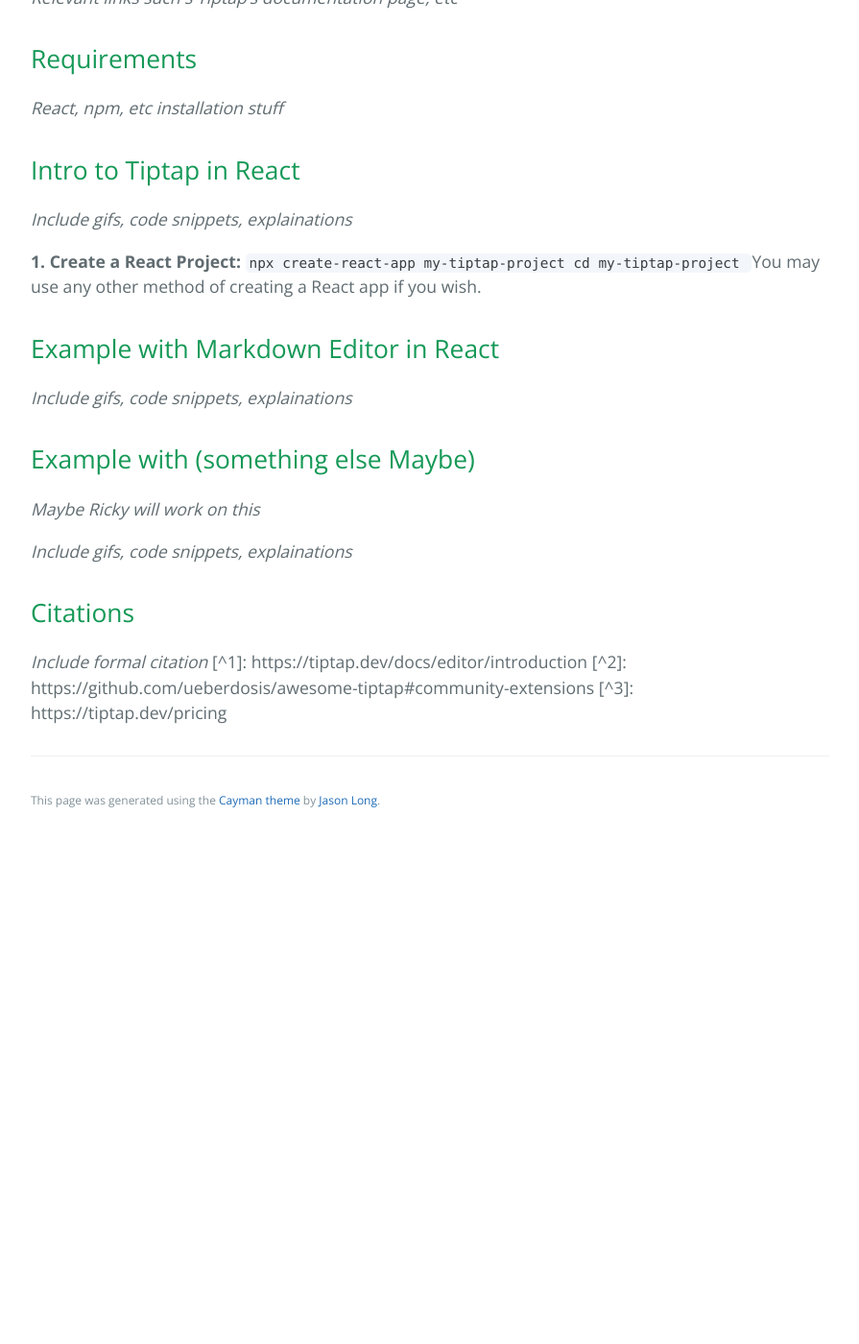
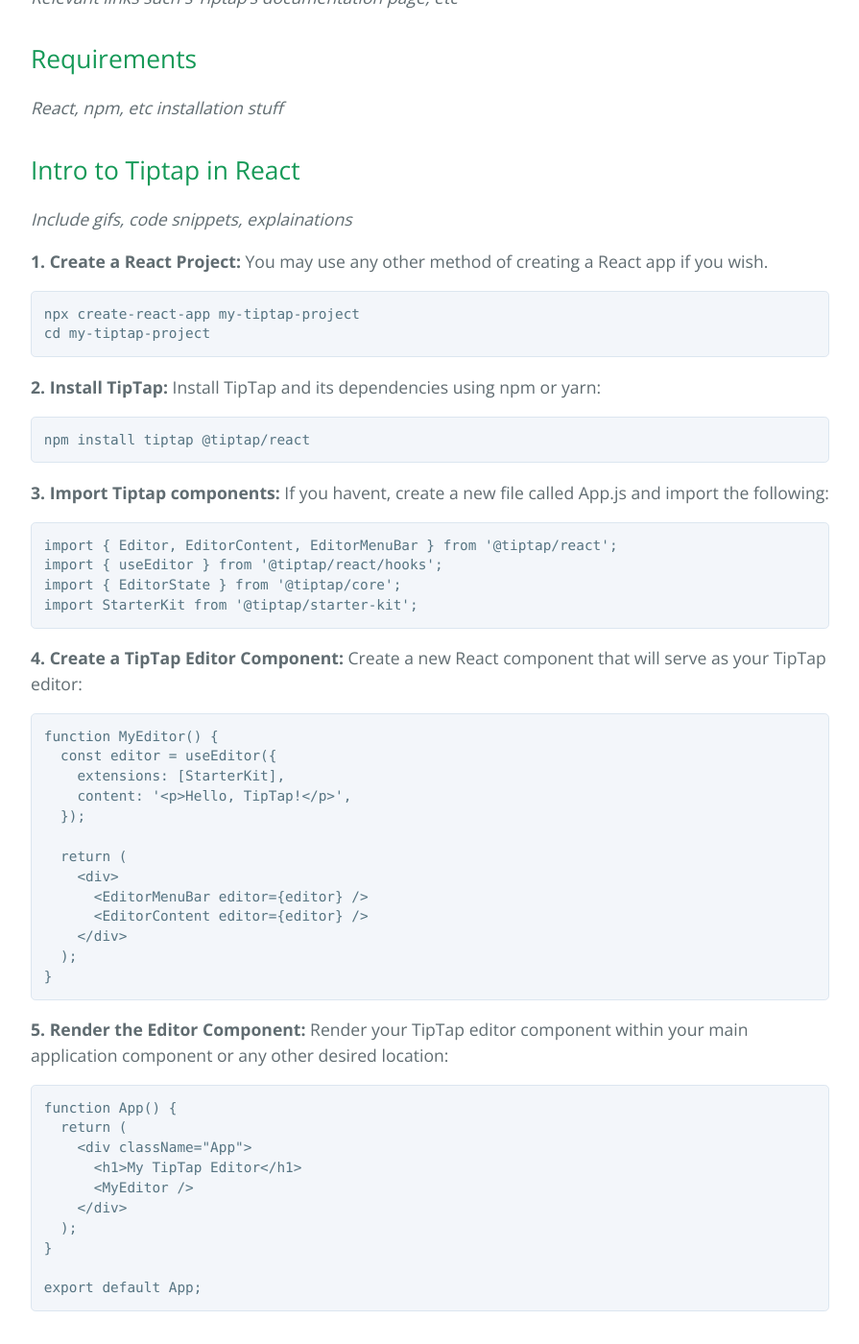
Before and after one commit to learning-software-engineering/learning-software-engineering.github.io, a Jekyll site: the page built from Topics/Tech_Stacks/Tiptap/Tiptap.md, in a window 1280 px wide and 1400 px high, scrolled down 1447 px. Shown: the whole window at 96% size, without its empty margins (192-1087 px from the left). Built offline with Jekyll 4.4.1, drawn with Linux system fonts in a browser that asks for light colours; our own code applies the rules of GitHub Pages for plain Markdown files; before the commit the page ends 2323 px from its top, so only the background shows below that.

Commit message:
added Intro Tiptap.md

````diff
--- a/Topics/Tech_Stacks/Tiptap/Tiptap.md
+++ b/Topics/Tech_Stacks/Tiptap/Tiptap.md
@@ -32,10 +32,59 @@
 _Include gifs, code snippets, explainations_
 
 **1. Create a React Project:**
-``` npx create-react-app my-tiptap-project
+You may use any other method of creating a React app if you wish.
+```
+npx create-react-app my-tiptap-project
 cd my-tiptap-project
 ```
-You may use any other method of creating a React app if you wish.
+
+**2. Install TipTap:**
+Install TipTap and its dependencies using npm or yarn:
+```
+npm install tiptap @tiptap/react
+```
+
+**3. Import Tiptap components:**
+If you havent, create a new file called App.js and import the following:
+```
+import { Editor, EditorContent, EditorMenuBar } from '@tiptap/react';
+import { useEditor } from '@tiptap/react/hooks';
+import { EditorState } from '@tiptap/core';
+import StarterKit from '@tiptap/starter-kit';
+```
+
+**4. Create a TipTap Editor Component:**
+Create a new React component that will serve as your TipTap editor:
+```
+function MyEditor() {
+  const editor = useEditor({
+    extensions: [StarterKit],
+    content: '<p>Hello, TipTap!</p>',
+  });
+
+  return (
+    <div>
+      <EditorMenuBar editor={editor} />
+      <EditorContent editor={editor} />
+    </div>
+  );
+}
+```
+
+**5. Render the Editor Component:**
+Render your TipTap editor component within your main application component or any other desired location:
+```
+function App() {
+  return (
+    <div className="App">
+      <h1>My TipTap Editor</h1>
+      <MyEditor />
+    </div>
+  );
+}
+
+export default App;
+```
 
 ## Example with Markdown Editor in React
 _Include gifs, code snippets, explainations_
````
